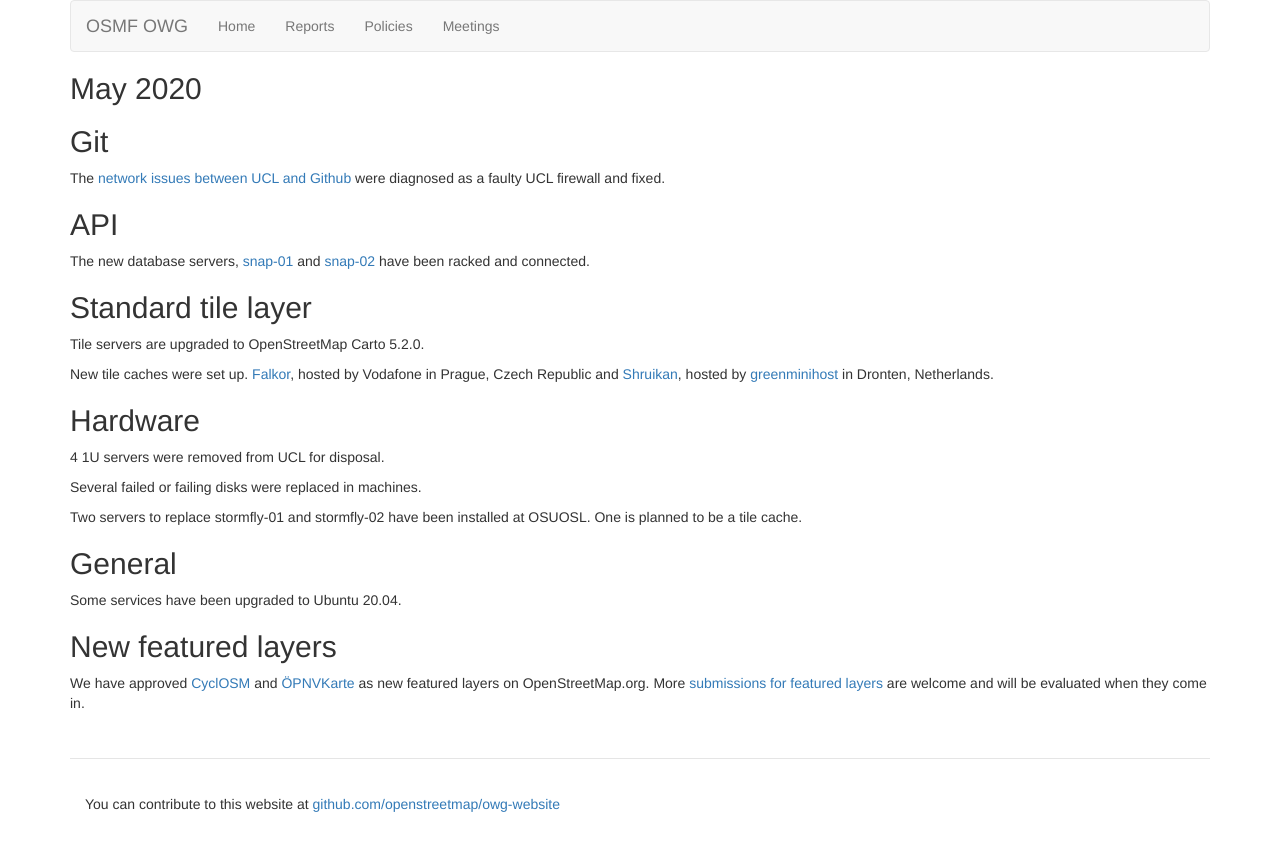
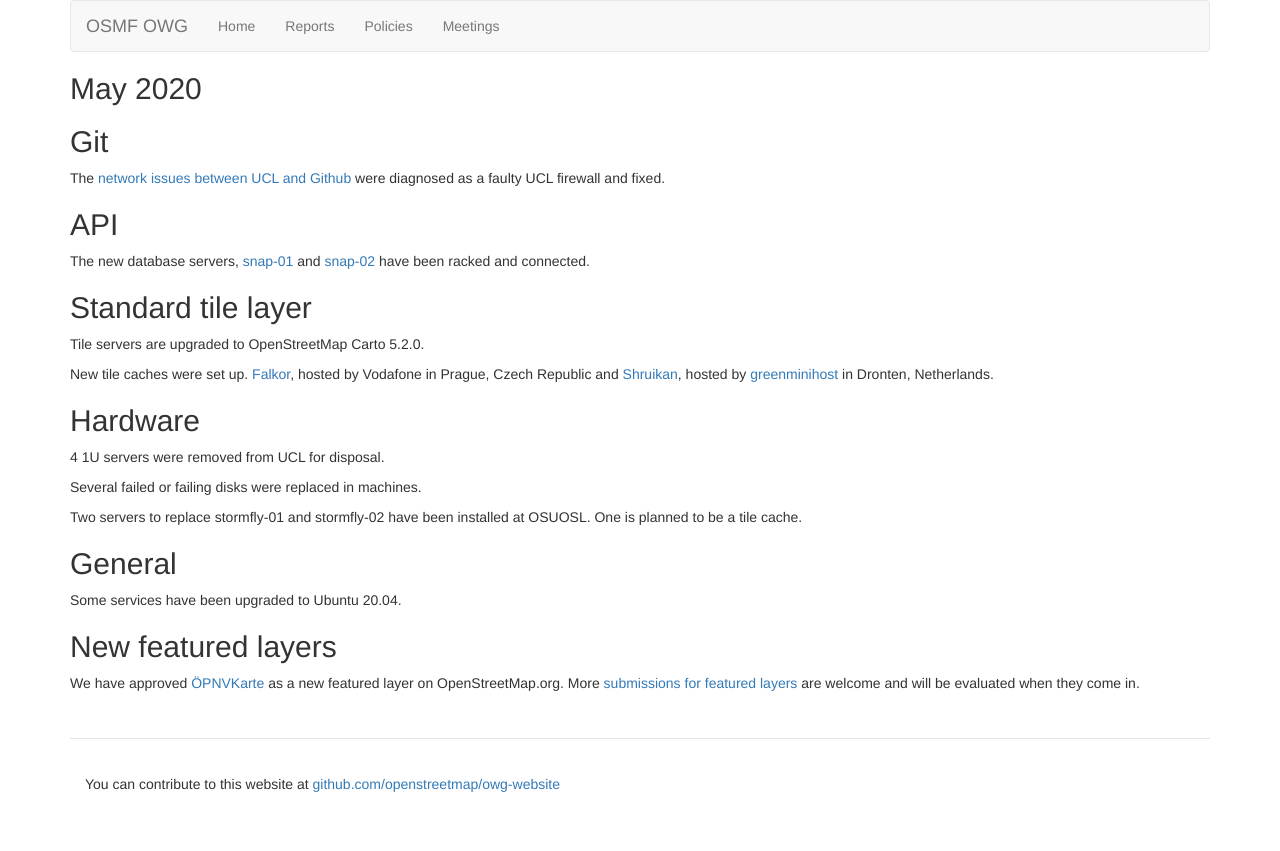
Before and after one commit to openstreetmap/owg-website, a Jekyll site: the page built from _posts/2020-05-01-may.md, in a window 1280 px wide. Shown: the top 851 px of the page. Built offline with Jekyll 4.4.1, drawn with Linux system fonts in a browser that asks for light colours.

Commit message:
CyclOSM needs some more technical review

```diff
--- a/_posts/2020-05-01-may.md
+++ b/_posts/2020-05-01-may.md
@@ -32,4 +32,4 @@ Some services have been upgraded to Ubuntu 20.04.
 
 ## New featured layers
 
-We have approved [CyclOSM](https://www.cyclosm.org/) and [ÖPNVKarte](http://xn--pnvkarte-m4a.de/) as new featured layers on OpenStreetMap.org. More [submissions for featured layers](https://operations.osmfoundation.org/policies/new-tile-layers/) are welcome and will be evaluated when they come in.
+We have approved [ÖPNVKarte](http://xn--pnvkarte-m4a.de/) as a new featured layer on OpenStreetMap.org. More [submissions for featured layers](https://operations.osmfoundation.org/policies/new-tile-layers/) are welcome and will be evaluated when they come in.
```
